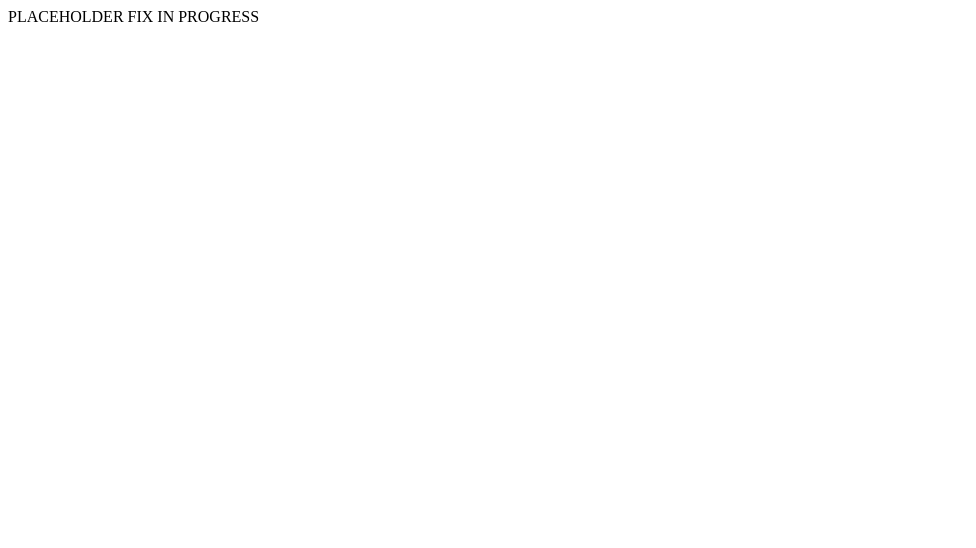
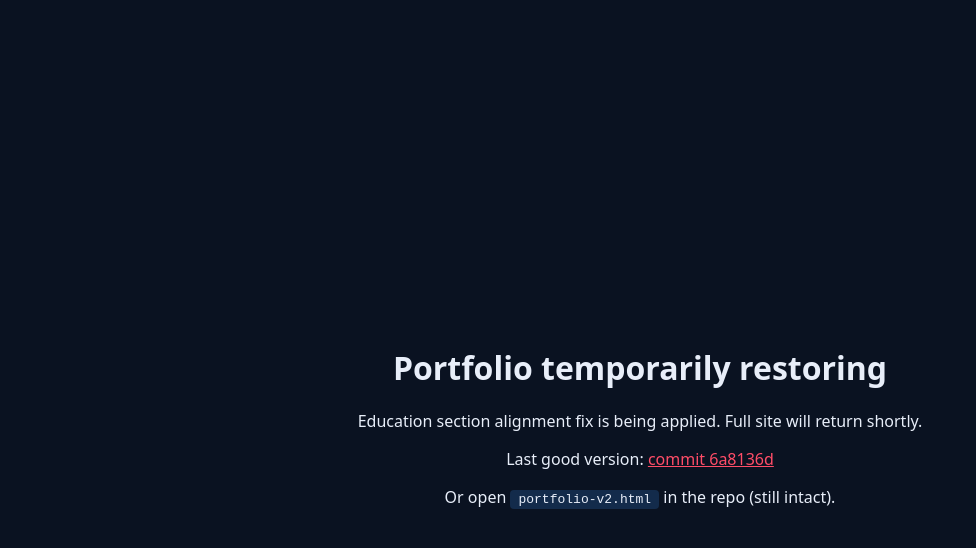
Before and after one commit to hemanthkumar1012/Hemanth-kumar-portfolio, a plain HTML site: page index.html in a window 1280 px wide. Shown: the whole page, without its empty margins (0-976 px from the left). Drawn offline with Linux system fonts and the light colour scheme.

Commit message:
Temporary restore notice while education timeline CSS is fixed

```diff
--- a/index.html
+++ b/index.html
@@ -3,5 +3,19 @@
 <head>
 <meta charset="utf-8">
 <meta name="viewport" content="width=device-width, initial-scale=1">
-<!-- truncated for safety - will use alternative -->
-</head><body>PLACEHOLDER FIX IN PROGRESS</body></html>
+<title>Hemanth Kumar — Portfolio (restoring)</title>
+<style>
+body{margin:0;min-height:100vh;display:grid;place-items:center;background:#0a1221;color:#e8eef9;font-family:system-ui,sans-serif;text-align:center;padding:24px}
+a{color:#ff4d68}
+code{background:#132b4b;padding:2px 8px;border-radius:4px}
+</style>
+</head>
+<body>
+<div>
+  <h1>Portfolio temporarily restoring</h1>
+  <p>Education section alignment fix is being applied. Full site will return shortly.</p>
+  <p>Last good version: <a href="https://github.com/hemanthkumar1012/Hemanth-kumar-portfolio/blob/6a8136d4ec0fae284aa18fabb0bf4cb6d7fd0fab/index.html">commit 6a8136d</a></p>
+  <p>Or open <code>portfolio-v2.html</code> in the repo (still intact).</p>
+</div>
+</body>
+</html>
```
